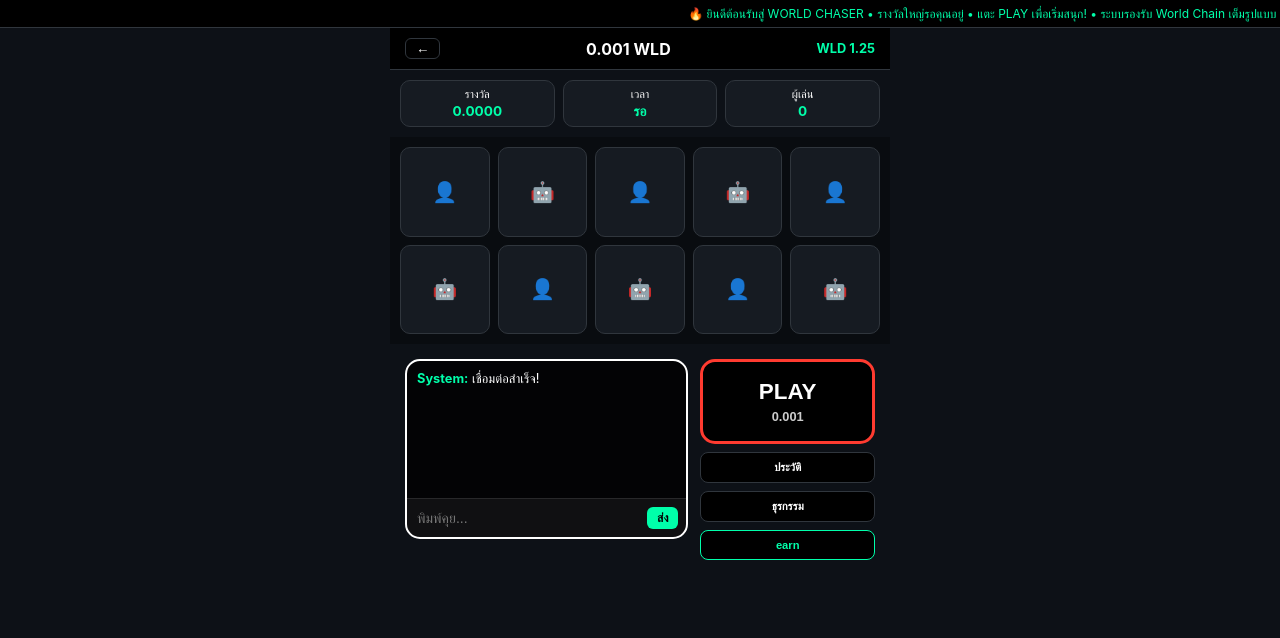
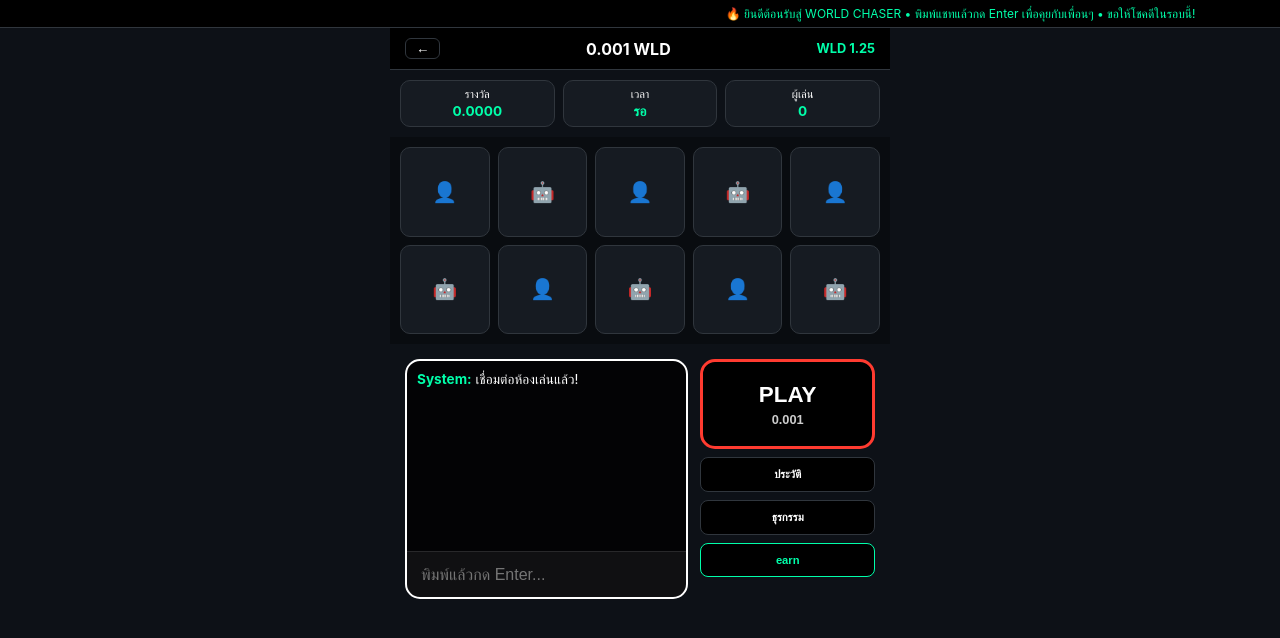
Before and after one commit to jeerarit-cell/World-Chaser, a plain HTML site: page index.html in a window 1280 px wide. Both pictures are taken after a click on the button "ROOM 0.001 WLD". Drawn offline with Linux system fonts and the light colour scheme.

Commit message:
Update index

```diff
--- a/index.html
+++ b/index.html
@@ -3,7 +3,7 @@
 <head>
     <meta charset="UTF-8">
     <meta name="viewport" content="width=device-width, initial-scale=1.0, maximum-scale=1.0, user-scalable=no, viewport-fit=cover">
-    <title>WORLD CHASER - BALANCED</title>
+    <title>WORLD CHASER - PRO CLEAN</title>
     <style>
         :root { --neon: #00ffaa; --bg: #0d1117; --card: #161b22; --border: #30363d; --text: #8b949e; }
         * { box-sizing: border-box; -webkit-tap-highlight-color: transparent; touch-action: manipulation; }
@@ -28,13 +28,13 @@
         .slot { aspect-ratio: 1/1; background: var(--card); border: 1px solid var(--border); border-radius: 10px; display: flex; align-items: center; justify-content: center; font-size: 20px; }
         .slot.active-chaser { border-color: var(--neon); box-shadow: 0 0 15px var(--neon); background: rgba(0, 255, 170, 0.1); }
 
-        /* Main Section: Chat & Controls */
-        .main-content { flex: 1; display: flex; padding: 15px; gap: 12px; align-items: flex-start; margin-bottom: 25px; /* Raised for Mobile */ }
+        /* Main Section: Chat (240px Height) & Controls */
+        .main-content { flex: 1; display: flex; padding: 15px; gap: 12px; align-items: flex-start; margin-bottom: 30px; }
 
-        /* Chat Panel - สั้นลงและกระชับ */
+        /* Chat Panel: ปรับความสูงเป็น 240px และเอาปุ่มส่งออก */
         .chat-section {
             flex: 1.6;
-            height: 180px; /* ลดความสูงลง */
+            height: 240px;
             border: 2px solid #ffffff;
             border-radius: 15px;
             background: rgba(0,0,0,0.8);
@@ -42,19 +42,30 @@
             flex-direction: column;
             overflow: hidden;
         }
-        #chatBox { flex: 1; padding: 10px; overflow-y: auto; font-size: 0.8rem; }
-        .chat-input-row { display: flex; padding: 8px; background: rgba(255,255,255,0.05); border-top: 1px solid rgba(255,255,255,0.1); gap: 5px; }
-        .chat-input-row input { flex: 1; background: transparent; border: none; color: white; outline: none; font-size: 14px; }
-        .btn-send-chat { background: var(--neon); color: #000; border: none; border-radius: 6px; padding: 4px 10px; font-weight: bold; font-size: 0.75rem; }
+        #chatBox { flex: 1; padding: 10px; overflow-y: auto; font-size: 0.85rem; }
 
-        /* Menu Panel */
+        .chat-input-row {
+            padding: 12px;
+            background: rgba(255,255,255,0.05);
+            border-top: 1px solid rgba(255,255,255,0.1);
+        }
+        .chat-input-row input {
+            width: 100%;
+            background: transparent;
+            border: none;
+            color: var(--neon);
+            outline: none;
+            font-size: 16px;
+        }
+
+        /* Menu Panel: จัดตำแหน่งให้สัมพันธ์กับความสูงแชท */
         .menu-section { flex: 1; display: flex; flex-direction: column; gap: 8px; }
         .btn-play-action {
             background: #000;
             border: 3px solid #ff3b30;
             color: white;
             border-radius: 15px;
-            height: 85px;
+            height: 90px;
             display: flex;
             flex-direction: column;
             justify-content: center;
@@ -63,7 +74,7 @@
             font-weight: 900;
         }
         .btn-play-action span { font-size: 0.8rem; margin-top: 4px; opacity: 0.8; }
-        .btn-menu-sub { background: #000; border: 1px solid var(--border); color: white; border-radius: 8px; padding: 8px; font-size: 0.7rem; font-weight: bold; }
+        .btn-menu-sub { background: #000; border: 1px solid var(--border); color: white; border-radius: 8px; padding: 10px; font-size: 0.7rem; font-weight: bold; }
 
         #fireworks { position: absolute; top: 0; left: 0; width: 100%; height: 100%; pointer-events: none; z-index: 100; display: none; justify-content: center; align-items: center; font-size: 5rem; }
     </style>
@@ -73,12 +84,12 @@
 <div id="fireworks">🎉</div>
 
 <div class="news-ticker">
-    <div class="ticker-text">🔥 ยินดีต้อนรับสู่ WORLD CHASER • รางวัลใหญ่รอคุณอยู่ • แตะ PLAY เพื่อเริ่มสนุก! • ระบบรองรับ World Chain เต็มรูปแบบ</div>
+    <div class="ticker-text">🔥 ยินดีต้อนรับสู่ WORLD CHASER • พิมพ์แชทแล้วกด Enter เพื่อคุยกับเพื่อนๆ • ขอให้โชคดีในรอบนี้!</div>
 </div>
 
 <div id="lobby" class="screen active">
     <div style="flex:1; display:flex; flex-direction:column; align-items:center; justify-content:center; padding:30px;">
-        <h1 style="color:var(--neon); font-size: 2.2rem; text-shadow: 0 0 10px var(--neon);">WORLD CHASER</h1>
+        <h1 style="color:var(--neon); font-size: 2.2rem;">WORLD CHASER</h1>
         <button onclick="join(0.001)" style="width:100%; padding:20px; background:var(--card); color:white; border:1px solid var(--border); border-radius:15px; margin-bottom:10px;">ROOM 0.001 WLD</button>
         <button onclick="join(0.01)" style="width:100%; padding:20px; background:var(--card); color:white; border:1px solid var(--border); border-radius:15px;">ROOM 0.01 WLD</button>
     </div>
@@ -106,8 +117,8 @@
         <div class="chat-section">
             <div id="chatBox"></div>
             <div class="chat-input-row">
-                <input type="text" id="chatInp" placeholder="พิมพ์คุย..." autocomplete="off">
-                <button class="btn-send-chat" onclick="sendMsg()">ส่ง</button>
+                <input type="text" id="chatInp" placeholder="พิมพ์แล้วกด Enter..."
+                       onkeydown="if(event.key === 'Enter') sendMsg()" autocomplete="off">
             </div>
         </div>
 
@@ -151,15 +162,16 @@
         document.getElementById('roomTitle').innerText = p + " WLD";
         document.getElementById('lobby').classList.remove('active');
         document.getElementById('game').classList.add('active');
-        addChat("System", "เชื่อมต่อสำเร็จ!", "color:var(--neon)");
+        addChat("System", "เชื่อมต่อห้องเล่นแล้ว!", "color:var(--neon)");
     }
 
     function play() {
         if(hasJoined) return;
         initAudio();
         hasJoined = true;
-        document.getElementById('btnPlay').disabled = true;
-        document.getElementById('btnPlay').style.opacity = "0.5";
+        const btn = document.getElementById('btnPlay');
+        btn.disabled = true;
+        btn.style.opacity = "0.5";
 
         players.push("You");
         for(let i=0; i<4; i++) players.push("Bot_"+Math.floor(Math.random()*99));
@@ -221,21 +233,25 @@
         document.getElementById('fireworks').style.display = 'none';
         document.getElementById('timer').innerText = "รอ";
         const btn = document.getElementById('btnPlay');
-        btn.disabled = false;
-        btn.style.opacity = "1";
+        btn.disabled = false; btn.style.opacity = "1";
         document.querySelectorAll('.slot').forEach(s => s.classList.remove('active-chaser'));
         addChat("System", "เริ่มรอบใหม่!", "color:var(--neon)");
     }
 
     function addChat(u, m, s='') {
         const b = document.getElementById('chatBox');
-        b.innerHTML += `<div style="margin-bottom:5px;"><b style="${s}">${u}:</b> ${m}</div>`;
+        b.innerHTML += `<div style="margin-bottom:6px;"><b style="${s}">${u}:</b> ${m}</div>`;
         b.scrollTop = b.scrollHeight;
     }
 
     function sendMsg() {
         const inp = document.getElementById('chatInp');
-        if(inp.value.trim()) { addChat("You", inp.value); inp.value = ""; }
+        const val = inp.value.trim();
+        if(val) {
+            addChat("You", val);
+            inp.value = "";
+            if(audioCtx) playSfx(1000, 'sine', 0.05, 0.02);
+        }
     }
 </script>
 </body>
```
